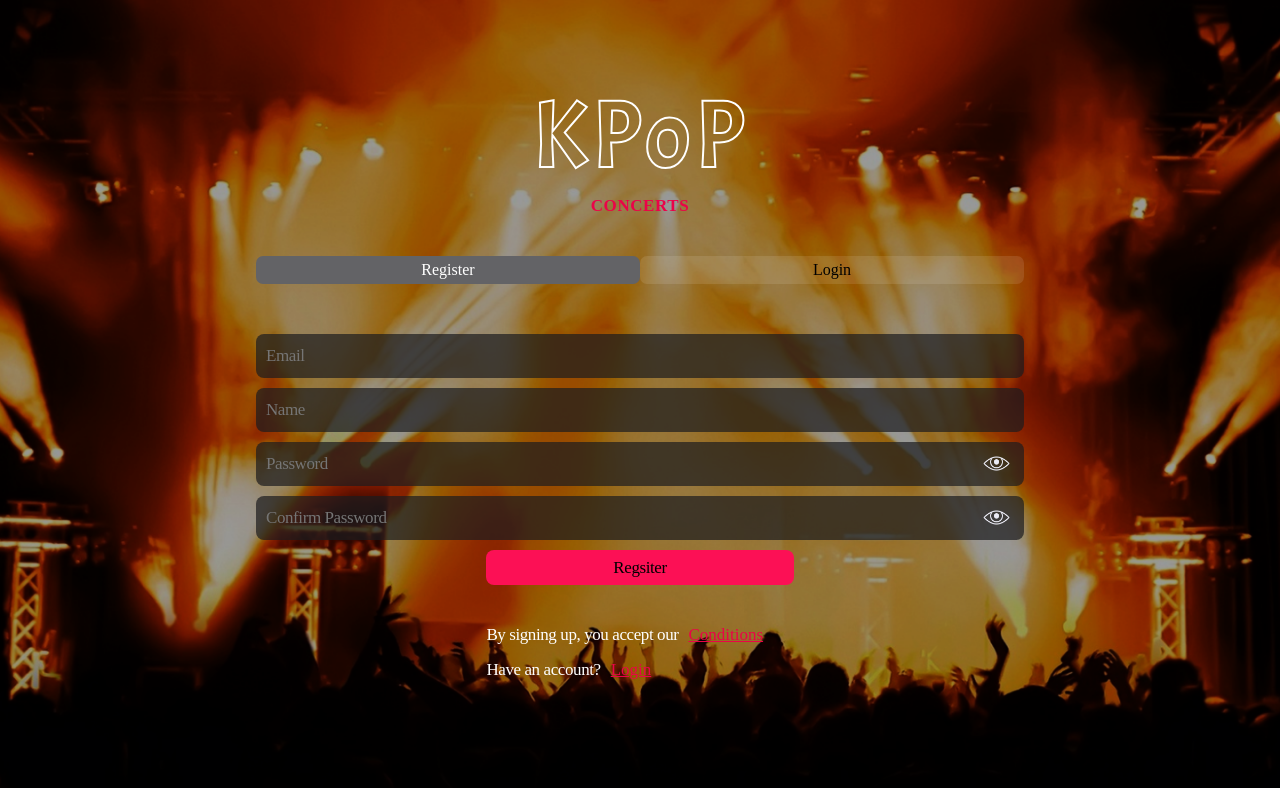
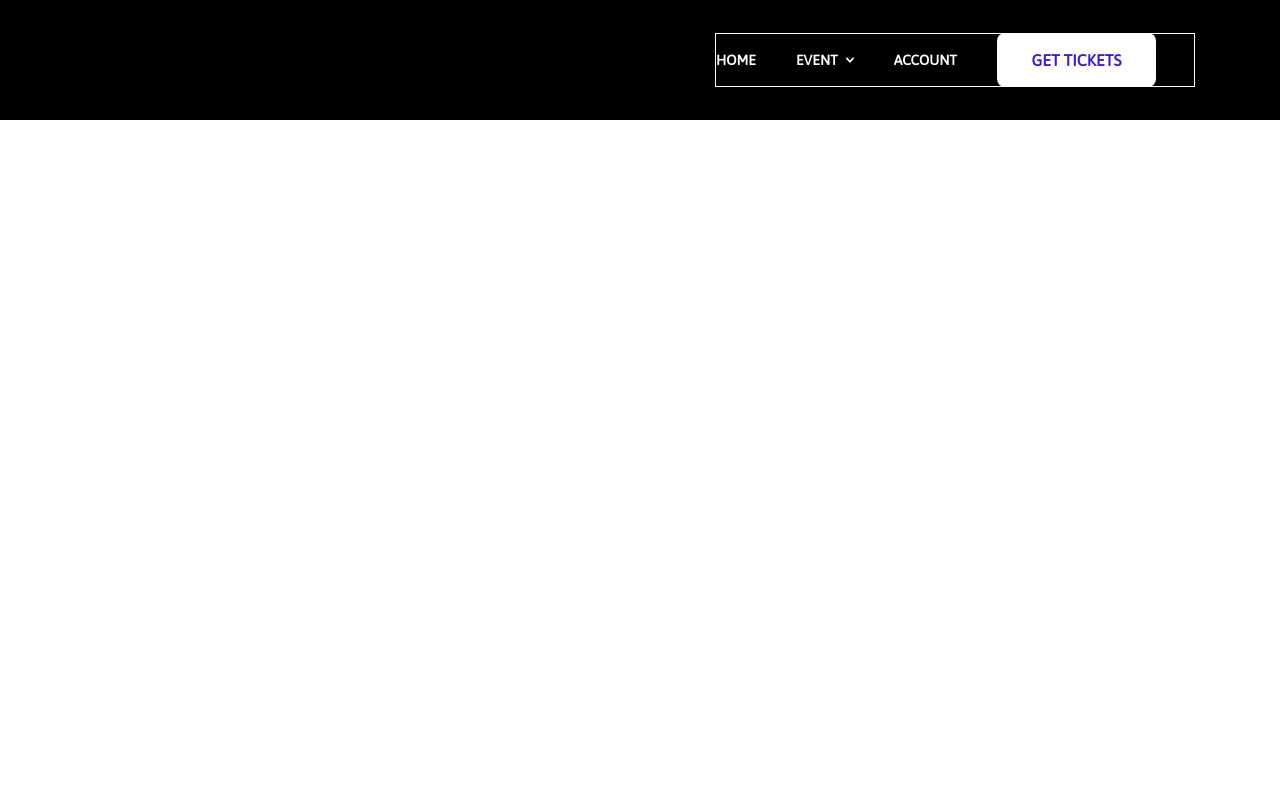
Before and after one commit to budionoaryawisanto/Concert, a React (Create React App) app: page / in a window 1280 px wide. Shown: the top 788 px of the page. Built offline with nearby package versions, Linux system fonts and the light colour scheme.

Commit message:
start make home nad navbar

```diff
--- a/src/App.js
+++ b/src/App.js
@@ -1,14 +1,15 @@
 import { BrowserRouter, Routes, Route } from "react-router-dom"
 import Dashboard from "./pages/Dashboard";
 import Login from "./pages/Login";
-import Navbar from "./pages/Navbar";
+import Home from "./pages/Home";
 
 function App() {
   return (
     <BrowserRouter>
       <Routes>
-        <Route exact path="/" element={<Login/>} />
-        <Route path="/dashboard" element={<><Navbar/><Dashboard/></>} />
+        <Route exact path="/" element={<Home/>} />
+        <Route path="/dashboard" element={<Dashboard/>} />
+        <Route path="/login" element={<Login/>} />
       </Routes>
     </BrowserRouter>
   );
--- /dev/null
+++ b/src/components/Navbar.js
@@ -0,0 +1,21 @@
+import React from 'react'
+import '../style/components/Navbar.css'
+import downArrow from '../assets/icons/arrow-down.png'
+
+const Navbar = () => {
+  return (
+    <nav>
+      <div className="wrapper-nav-button">
+        <div className='nav-button'>HOME</div>
+        <div className='nav-button event'>
+            <p>EVENT</p>
+            <img src={downArrow} alt="down" />
+        </div>
+        <div className='nav-button'>ACCOUNT</div>
+        <div className="tickets-button">GET TICKETS</div>
+      </div>
+    </nav>
+  )
+}
+
+export default Navbar
--- /dev/null
+++ b/src/pages/Home.js
@@ -0,0 +1,12 @@
+import React from 'react'
+import Navbar from '../components/Navbar'
+
+const Home = () => {
+  return (
+    <div className='body'>
+      <Navbar/>
+    </div>
+  )
+}
+
+export default Home
--- a/src/pages/Navbar.js
+++ /dev/null
@@ -1,57 +0,0 @@
-import axios from 'axios'
-import React from 'react'
-import { useNavigate } from 'react-router-dom'
-import api from '../models/api'
-
-const Navbar = () => {
-  const navigate = useNavigate()
-
-  const Logout = async (e) => {
-    e.preventDefault()
-   try {
-     await axios.delete(api.logout)
-     navigate('/')
-   } catch (error) {
-
-   }
-  }
-
-  return (
-      <nav className="navbar is-light" role="navigation" aria-label="main navigation">
-          <div className="container">
-      <div className="navbar-brand">
-        <a className="navbar-item" href="https://bulma.io" target='_blank' rel='noreferrer'>
-          <img src="https://bulma.io/images/bulma-logo.png" alt='logo' width="112" height="28"/>
-        </a>
-
-        <button role="button" className="navbar-burger burger" aria-label="menu" aria-expanded="false" data-target="navbarBasicExample">
-          <span aria-hidden="true"></span>
-          <span aria-hidden="true"></span>
-          <span aria-hidden="true"></span>
-        </button>
-      </div>
-
-      <div id="navbarBasicExample" className="navbar-menu">
-          <div className="navbar-start">
-            <div className="buttons">
-              <button className="navbar-item button is-light ">
-            Home
-              </button>
-            </div>
-          </div>
-        </div>
-        <div className="navbar-end">
-          <div className="navbar-item">
-            <div className="buttons">
-              <button className="button is-light" onClick={Logout}>
-                Log Out
-              </button>
-            </div>
-          </div>
-        </div>
-        </div>
-    </nav>
-  )
-}
-
-export default Navbar
--- /dev/null
+++ b/src/style/components/Navbar.css
@@ -0,0 +1,56 @@
+@font-face {
+    font-family: asap;
+    src: url(../../assets/fonts/Asap-Regular.ttf);
+}
+
+* {
+    margin: 0;
+    padding: 0;
+    box-sizing: border-box;
+    text-decoration: none;
+    list-style: none;
+    font-family: asap;
+}
+
+nav{
+    width: 100vw;
+    height: 120px;
+    display: flex;
+    align-items: center;
+    justify-content: right;
+    background-color: black;
+}
+
+.wrapper-nav-button{
+    width: 37.5%;
+    height: 54px;
+    display: flex;
+    align-items: center;
+    gap: 40px;
+    margin-right: 85px;
+    border: 1px solid white;
+}
+
+.nav-button{
+    font-size: 14px;
+    color: white;
+    font-weight: 600;
+}
+
+.event{
+    display: flex;
+    gap: 8px;
+    align-items: center;
+}
+
+.tickets-button{
+    width: 159px;
+    height: 54px;
+    border-radius: 8px;
+    text-align: center;
+    line-height: 54px;
+    font-size: 16px;
+    font-weight: 700;
+    background-color: white;
+    color: #381DDB;
+}
--- a/src/style/pages/Login.css
+++ b/src/style/pages/Login.css
@@ -106,6 +106,7 @@ input:focus{
     width: 40%;
     flex-direction: column;
     margin: auto;
+    margin-top: 30px;
 }
 
 .button-login{
```
Also changed, not shown: src/pages/Register.js (deleted, +0 -75 lines), src/assets/icons/arrow-down.png (added).
